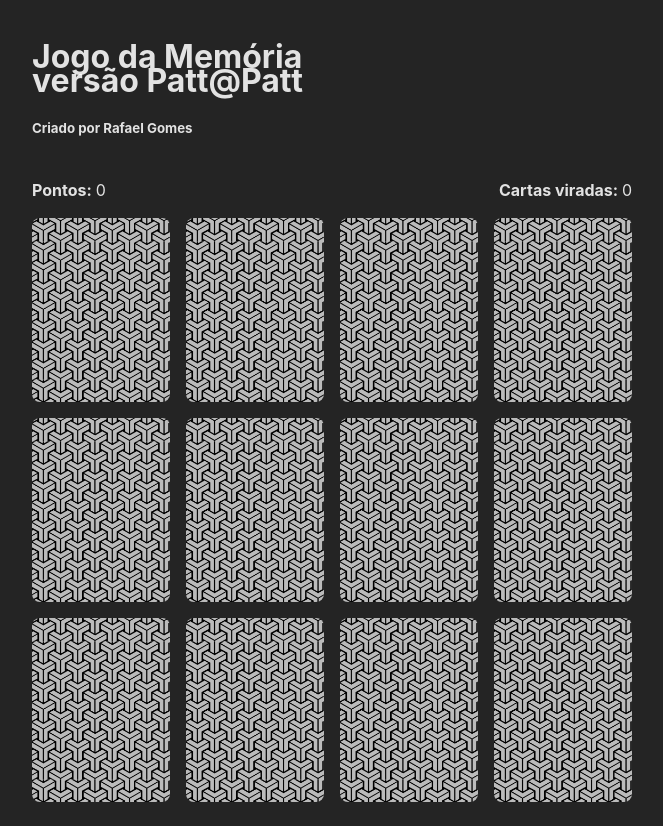
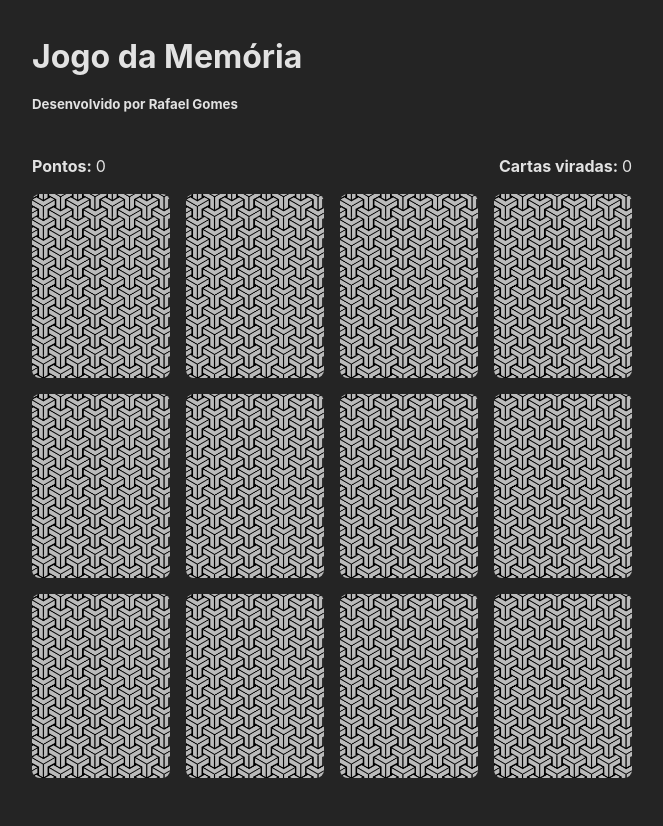
Before and after one commit to rgomesss/patt, a React (Vite) app: page / in a window 1280 px wide. Shown: the whole page, without its empty margins (308-971 px from the left). After the commit the page ends 802 px from the top, so only its background shows below. Built offline with nearby package versions, Linux system fonts and the light colour scheme.

Commit message:
Corrigindo erro no jogo

```diff
--- a/src/components/JogoDaMemoria.jsx
+++ b/src/components/JogoDaMemoria.jsx
@@ -23,10 +23,8 @@ const JogoDaMemoriaConteudo = () => {
   return (
     <div className="jogo-da-memoria">
       <div className="jogo-da-memoria__conteudo">
-      <h1>
-  Jogo da Memória <div className="versao-patt">versão Patt@Patt</div>
-</h1>
-        <h5>Criado por Rafael Gomes</h5>
+        <h1>Jogo da Memória</h1>
+        <h5>Desenvolvido por Rafael Gomes</h5>
         <Placar />
         {cartas?.length === 0 ? (
           <p>Carregando cartas...</p>
```
